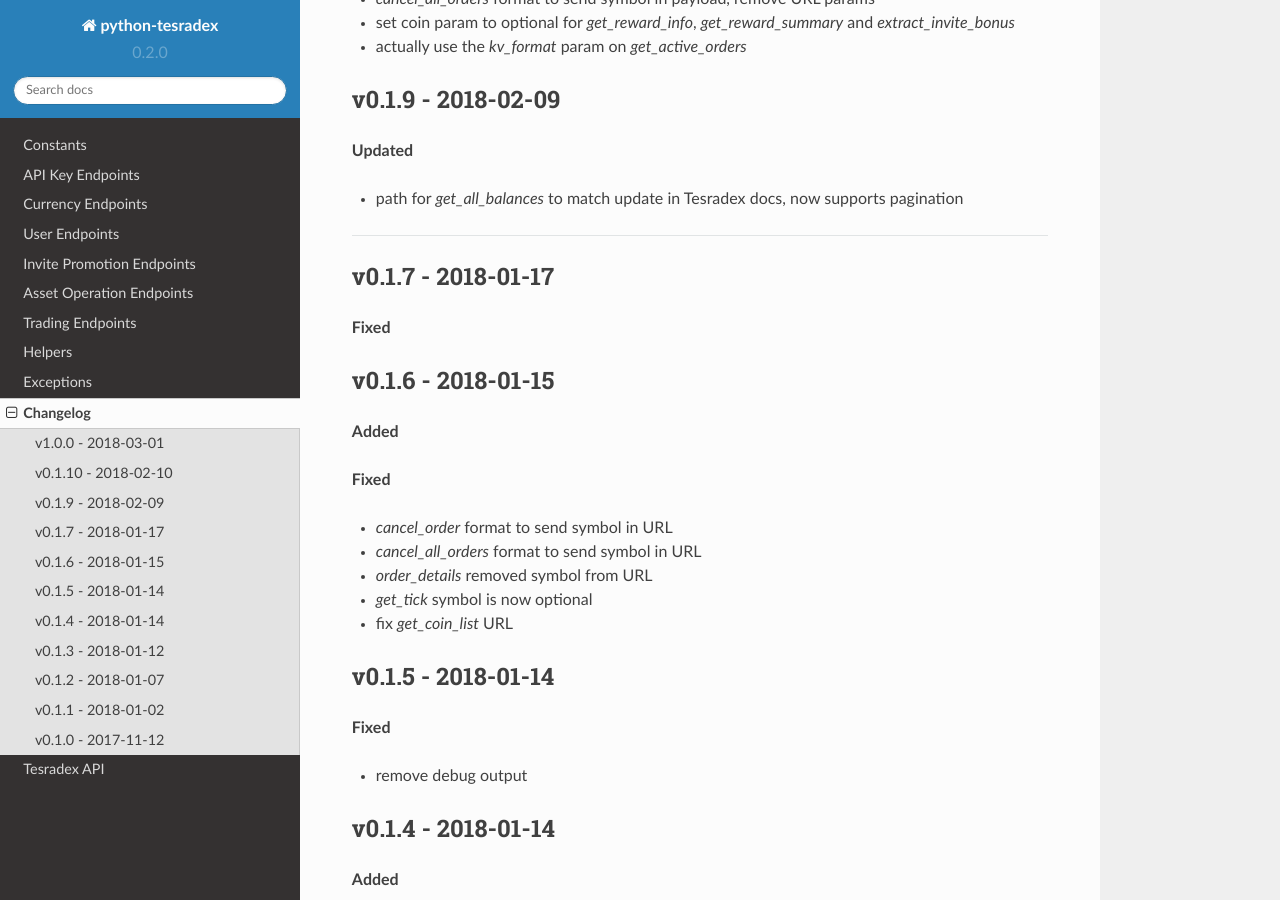
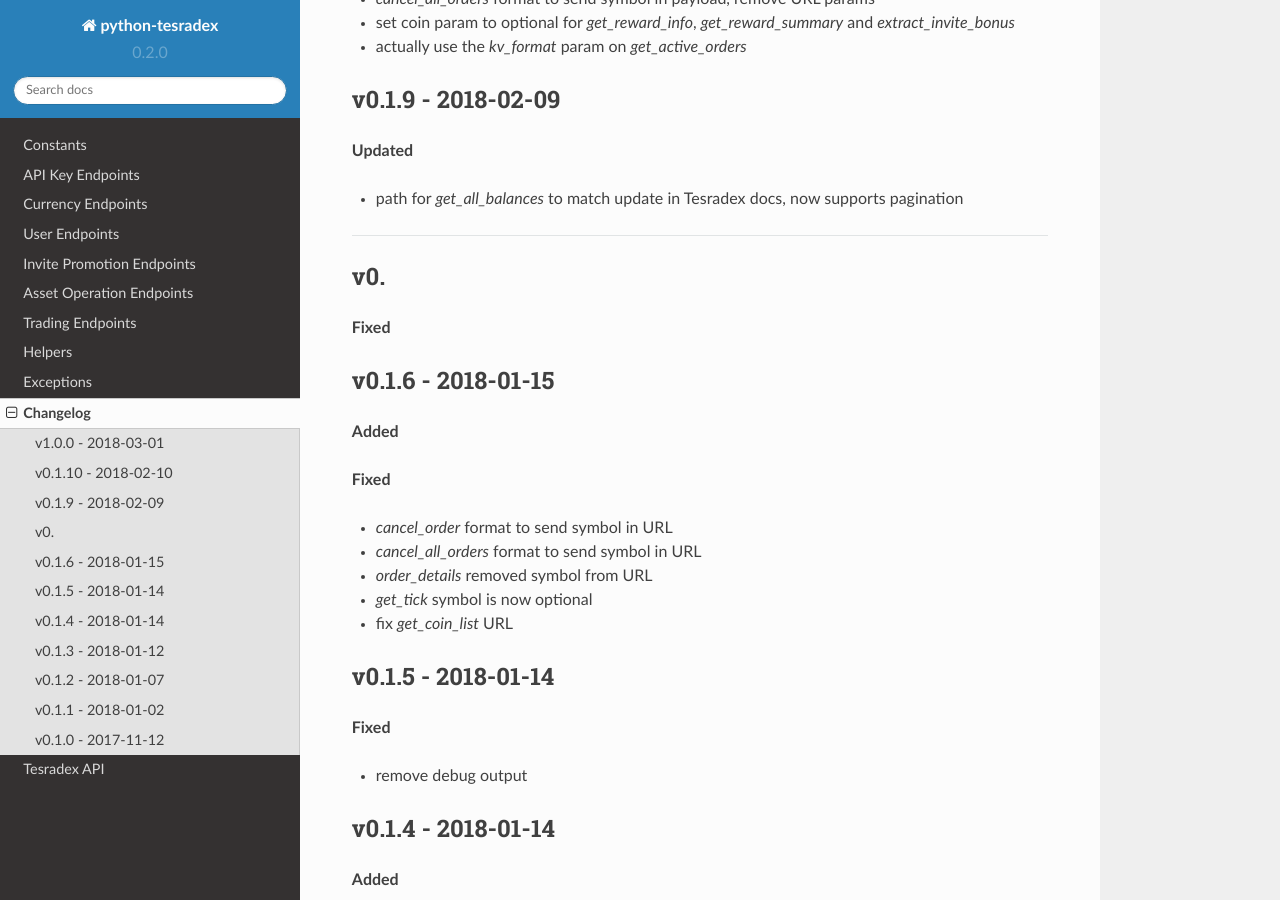
Before and after one commit to TesrabNetwork/python-tesradex, a Sphinx documentation site: the page built from docs/changelog.rst, in a window 1280 px wide and 900 px high, scrolled down 1053 px. Built offline with Sphinx 7.4.7 and the Read the Docs theme 2.0.0, drawn with Linux system fonts in a browser that asks for light colours; formulas are drawn with MathJax 3; pages that are not in the unit, such as notebooks, are missing from menus.

Commit message:
Update changelog.rst

```diff
--- a/docs/changelog.rst
+++ b/docs/changelog.rst
@@ -59,7 +59,7 @@
 
 
 
-v0.1.7 - 2018-01-17
+v0.
 ^^^^^^^^^^^^^^^^^^^
 
 **Fixed**
```
